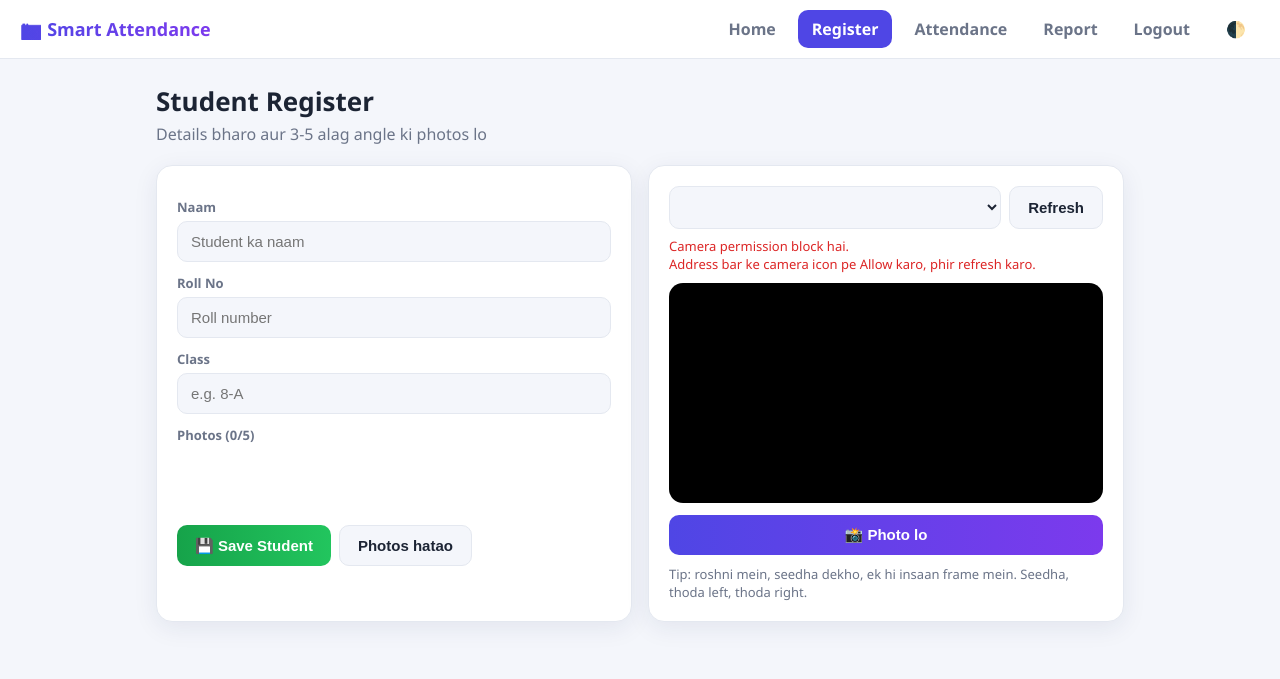
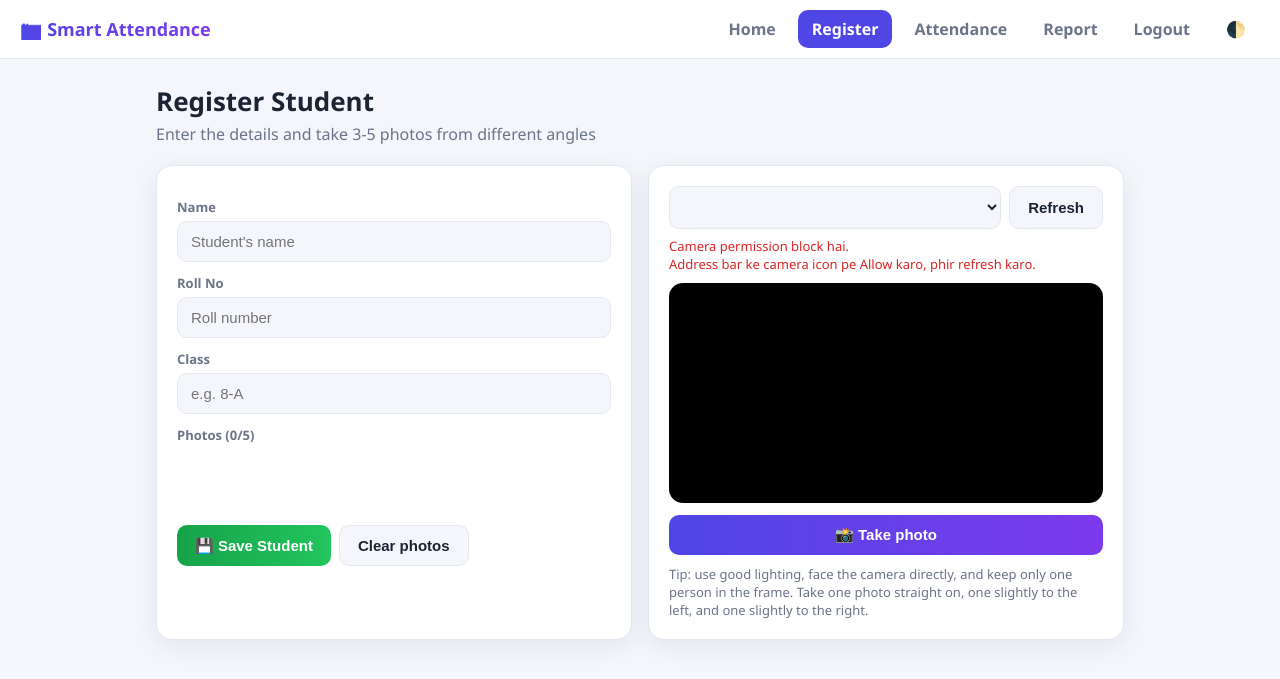
Before and after one commit to GurudeepSoni/Automated-Attendence-Monitoring, a Flask app: page /register in a window 1280 px wide. Shown: the top 679 px of the page. Run offline with Flask 3, Linux system fonts and the light colour scheme; the visitor is signed in with stand-in values (Sample User, id 1); lists and menus that the app fills with data are empty.

Commit message:
Update register.html

```diff
--- a/aas/templates/register.html
+++ b/aas/templates/register.html
@@ -1,20 +1,20 @@
 {% extends "base.html" %}{% block body %}
-<h1>Student Register</h1><p class="sub">Details bharo aur 3-5 alag angle ki photos lo</p>
+<h1>Register Student</h1><p class="sub">Enter the details and take 3-5 photos from different angles</p>
 <div class="grid g2">
  <div class="card">
-  <label>Naam</label><input id="name" placeholder="Student ka naam">
+  <label>Name</label><input id="name" placeholder="Student's name">
   <label>Roll No</label><input id="roll" placeholder="Roll number">
   <label>Class</label><input id="cls" placeholder="e.g. 8-A">
   <label>Photos (<span id="n">0</span>/5)</label>
   <div id="thumbs" style="display:flex;gap:8px;flex-wrap:wrap;min-height:60px"></div>
   <div style="margin-top:16px;display:flex;gap:8px;flex-wrap:wrap">
    <button type="button" class="btn ok" id="saveBtn">💾 Save Student</button>
-   <button type="button" class="btn sec" id="clearBtn">Photos hatao</button></div>
+   <button type="button" class="btn sec" id="clearBtn">Clear photos</button></div>
   <p id="msg" style="font-weight:700;margin-bottom:0"></p>
  </div>
  <div class="card"><video id="v" autoplay playsinline></video>
-  <button type="button" class="btn" id="capBtn" style="margin-top:12px;width:100%;justify-content:center">📸 Photo lo</button>
-  <div class="sub" style="margin:10px 0 0;font-size:13px">Tip: roshni mein, seedha dekho, ek hi insaan frame mein. Seedha, thoda left, thoda right.</div></div>
+  <button type="button" class="btn" id="capBtn" style="margin-top:12px;width:100%;justify-content:center">📸 Take photo</button>
+  <div class="sub" style="margin:10px 0 0;font-size:13px">Tip: use good lighting, face the camera directly, and keep only one person in the frame. Take one photo straight on, one slightly to the left, and one slightly to the right.</div></div>
 </div>
 <script>
 const v=document.getElementById('v'),msgEl=document.getElementById('msg'),th=document.getElementById('thumbs');
@@ -25,17 +25,17 @@ function draw(){document.getElementById('n').textContent=imgs.length;th.innerHTM
   w.innerHTML='<img src="'+s+'" style="width:64px;height:64px;object-fit:cover;border-radius:10px;border:2px solid var(--ok)"><span style="position:absolute;top:-6px;right:-6px;background:var(--bad);color:#fff;border-radius:50%;width:20px;height:20px;text-align:center;font-size:13px;cursor:pointer;line-height:20px">×</span>';
   w.querySelector('span').onclick=function(){imgs.splice(i,1);draw()};th.appendChild(w)})}
 document.getElementById('capBtn').onclick=function(){
- if(imgs.length>=5){toast('Maximum 5 photos kaafi hain.','err');return}
- var s=snap(v);if(!s)return;imgs.push(s);draw();toast('Photo '+imgs.length+' li gayi','ok')};
+ if(imgs.length>=5){toast('A maximum of 5 photos is enough.','err');return}
+ var s=snap(v);if(!s)return;imgs.push(s);draw();toast('Photo '+imgs.length+' captured','ok')};
 document.getElementById('clearBtn').onclick=function(){imgs=[];draw()};
 document.getElementById('saveBtn').onclick=async function(){
  var name=document.getElementById('name').value.trim(),roll=document.getElementById('roll').value.trim(),cls=document.getElementById('cls').value.trim();
- if(!name||!roll||!cls){show('Naam, Roll No aur Class teeno bharo.',false);return}
- if(!imgs.length){show('Kam se kam 1 photo lo.',false);return}
- show('Save ho raha hai... wait karo',true);
+ if(!name||!roll||!cls){show('Please fill in Name, Roll No and Class.',false);return}
+ if(!imgs.length){show('Please take at least 1 photo.',false);return}
+ show('Saving... please wait',true);
  try{var r=await fetch('/api/register',{method:'POST',headers:{'Content-Type':'application/json'},body:JSON.stringify({name:name,roll:roll,class_name:cls,images:imgs})});
-  if(!r.ok){show('Server error ('+r.status+'). Terminal dekho.',false);return}
+  if(!r.ok){show('Server error ('+r.status+'). Check the terminal.',false);return}
   var j=await r.json();show(j.msg,j.ok);toast(j.msg,j.ok?'ok':'err');
   if(j.ok){imgs=[];draw();['name','roll','cls'].forEach(function(id){document.getElementById(id).value=''})}
- }catch(e){show('Request fail: '+e.message,false)}};
+ }catch(e){show('Request failed: '+e.message,false)}};
 </script>{% endblock %}
```
